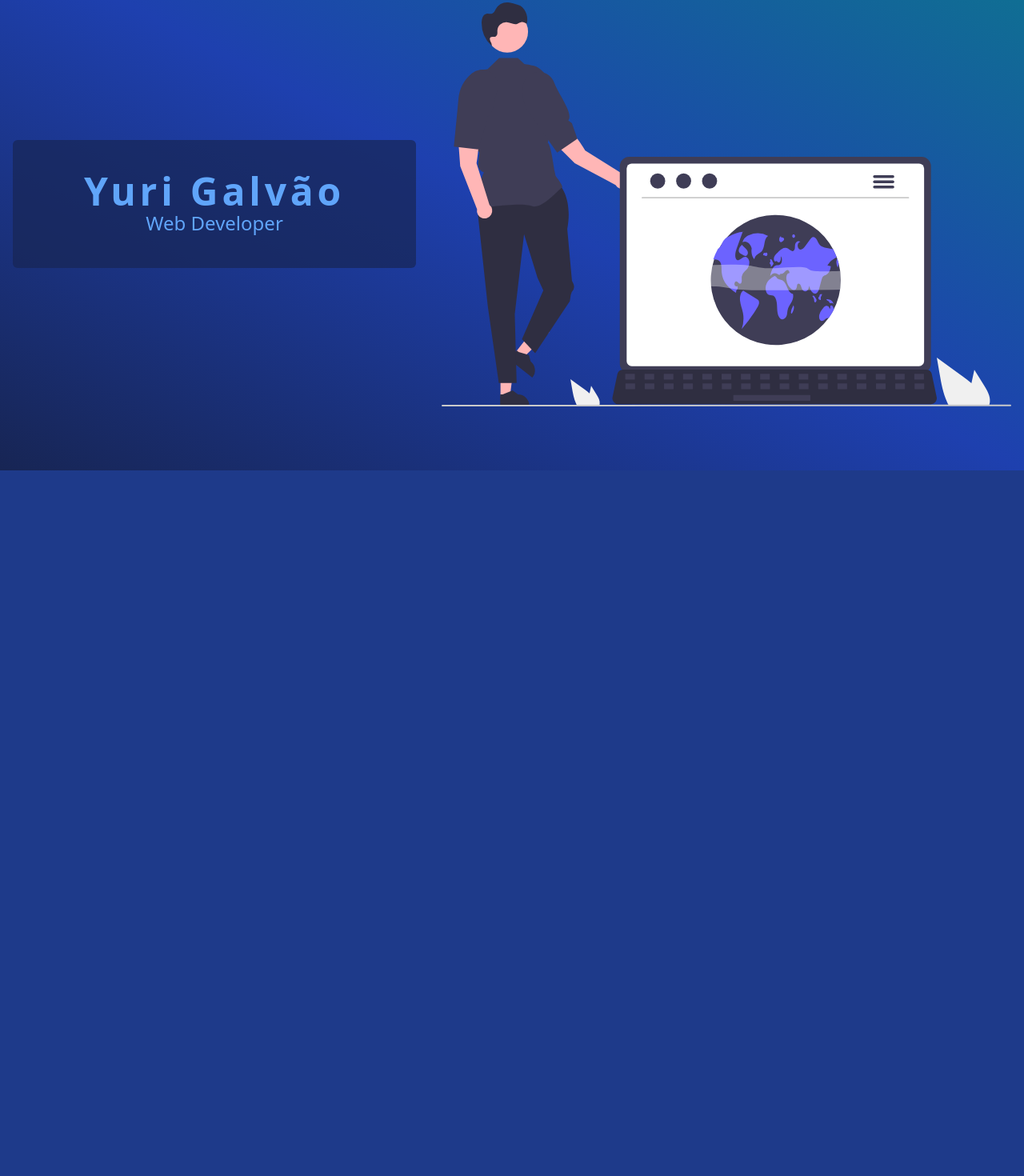
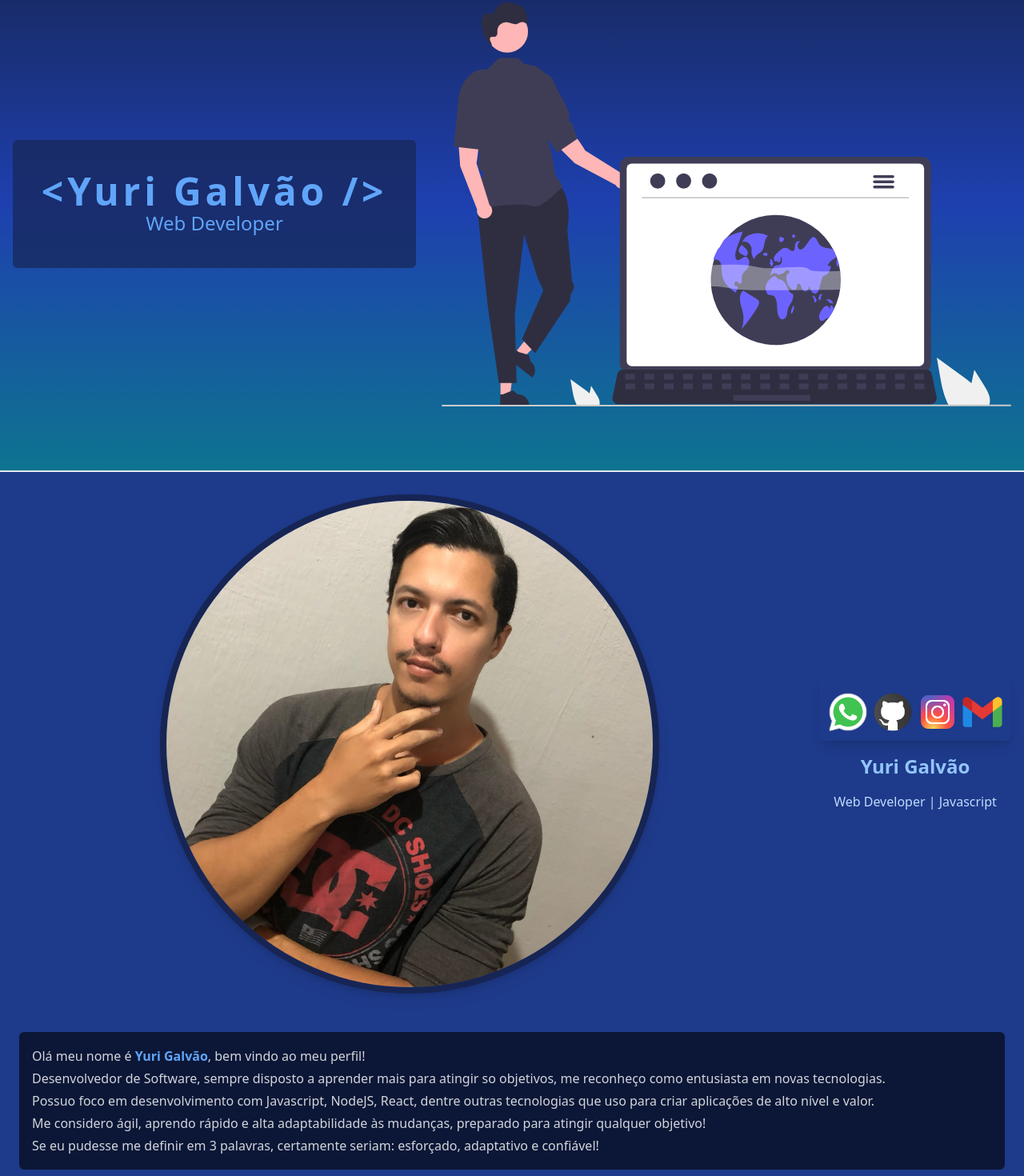
Before and after one commit to gvao/gvao.github.io, a website: page index.html in a window 1280 px wide. Shown: the part 117-1587 px from the top of the page at 80% size. Before the commit the page ends 800 px from the top, so only its background shows below. Drawn offline with Linux system fonts and the light colour scheme.

Commit message:
Create elemento About

```diff
--- a/index.html
+++ b/index.html
@@ -1,5 +1,5 @@
 <!DOCTYPE html>
-<html lang="pt-Br" class="h-full" >
+<html lang="pt-Br" class="h-full">
 
 <head>
     <meta charset="UTF-8">
@@ -11,6 +11,7 @@
 </head>
 
 <body class="bg-blue-900 text-gray-300 w-full">
+
     <header class="bg-blue-950 w-full px-4 py-2 flex justify-between items-center">
 
         <div id="logo">
@@ -36,31 +37,97 @@
 
     </header>
 
-    <section class="
-    bg-gradient-to-tr from-blue-950 via-blue-800 to-cyan-700
+    <section id="banner" class="
+    container mx-auto
+    bg-gradient-to-b from-blue-950 via-blue-800 to-cyan-700
     w-full py-20 px-4
     flex flex-col justify-evenly items-center gap-8
     sm:flex-row sm:my-auto
     ">
         <div id="first" class="bg-blue-950 bg-opacity-70 text-blue-400
-
+        w-full
         rounded-md
-        text-center
-        px-8 py-2
-        h-40
+        text-center whitespace-nowrap
+        px-8 py-2 h-40
         flex justify-center flex-col flex-grow basis-1/3">
 
             <h1 class="tracking-widest font-bold
-            text-3xl sm:text-4xl md:text-5xl">Yuri Galvão</h1>
-            <h2 class="text-2xl">Web Developer</h2>
+            text-3xl sm:text-4xl md:text-5xl">&lt;Yuri Galvão /&gt;</h1>
+            <h2 class="text-2xl">Web Developer </h2>
 
         </div>
 
         <div id="second" class="text-center
         flex-grow order-first sm:order-none basis-1/2">
-            <img src="src/undraw_6.svg" alt="Image initial" class="">
+            <img src="src/images/undraw_6.svg" alt="Image initial" class="">
         </div>
     </section>
+
+    <section id="about" class="container mx-auto px-4 py-2 border-t-2 space-y-7">
+        <header class="flex flex-col sm:flex-row items-center gap-4 justify-around">
+
+            <div id="about-img" class="
+                w-60 h-w-60 m-5 mx-auto basis-1/2
+                overflow-hidden drop-shadow-lg rounded-full
+                border-8 border-blue-950">
+
+                <img src="src/images/perfil.jpeg" alt="foto Yuri Galvão" class="w-full">
+
+            </div>
+
+            <div class="space-y-4">
+
+                <div id="social-media" class="w-full h-20 px-2 py-4
+                flex justify-evenly shadow-lg rounded-md">
+
+                <a target="_blank" href="https://wa.me/5585992915328">
+                    <img class="w-14" src="src/images/icons/whatsapp.png" alt="whatsapp icon">
+                </a>
+
+                <a target="_blank" href="https://github.com/gvao">
+                    <img class="w-14" src="src/images/icons/github.png" alt="github icon">
+                </a>
+
+                <a target="_blank" href="https://www.instagram.com/yuri.gvao">
+                    <img class="w-14" src="src/images/icons/instagram.png" alt="instagram icon">
+                </a>
+
+                <a target="_blank" href="mailto:yuri.gvao@gmail.com">
+                    <img class="w-14" src="src/images/icons/gmail.png" alt="e-mail icon">
+                </a>
+
+            </div>
+
+                <h2 class="text-center text-2xl text-blue-300 font-bold ">Yuri Galvão</h2>
+
+                <h3 id="about-subtitle" class="text-blue-200 text-center">
+                    Web Developer | Javascript
+                </h3>
+
+            </div>
+        </header>
+
+        <div id="about-description" class="leading-7 bg-black bg-opacity-60 p-4 m-2 rounded-md ">
+
+            <p>Olá meu nome é <strong class="text-blue-400">Yuri Galvão</strong>, bem vindo ao meu perfil!
+            </p>
+
+            <p>Desenvolvedor de Software, sempre disposto a aprender mais para atingir so objetivos, me
+                reconheço como entusiasta em novas tecnologias.</p>
+
+            <p>Possuo foco em desenvolvimento com Javascript, NodeJS, React, dentre outras tecnologias que uso
+                para criar aplicações de alto nível e valor.</p>
+
+            <p>Me considero ágil, aprendo rápido e alta adaptabilidade às mudanças, preparado para atingir
+                qualquer objetivo!</p>
+
+            <p>Se eu pudesse me definir em 3 palavras, certamente seriam: esforçado, adaptativo e confiável!</p>
+
+
+        </div>
+
+    </section>
+
 </body>
 
 </html>
--- a/package.json
+++ b/package.json
@@ -4,7 +4,7 @@
   "description": "my site",
   "main": "index.js",
   "scripts": {
-    "test": "echo \"Error: no test specified\" && exit 1"
+    "tailwind:dev": "npx tailwindcss -i styles/index.css -o styles/tailwind.css --watch"
   },
   "keywords": [],
   "author": "",
```
Also changed, not shown: src/undraw_1.svg (deleted), src/undraw_2.svg (deleted), src/undraw_3.svg (deleted), src/undraw_4.svg (deleted), src/undraw_5.svg (deleted), src/undraw_6.svg (deleted), styles/tailwind.css.
